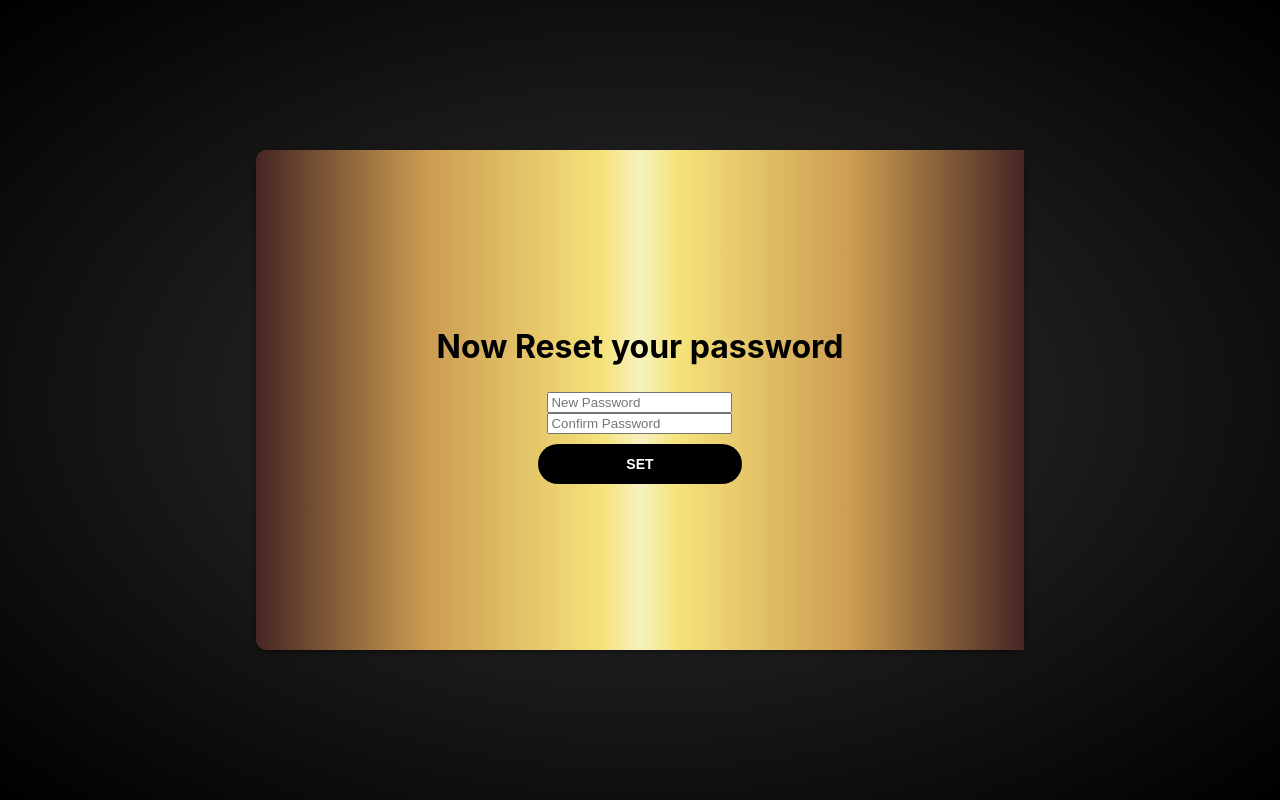
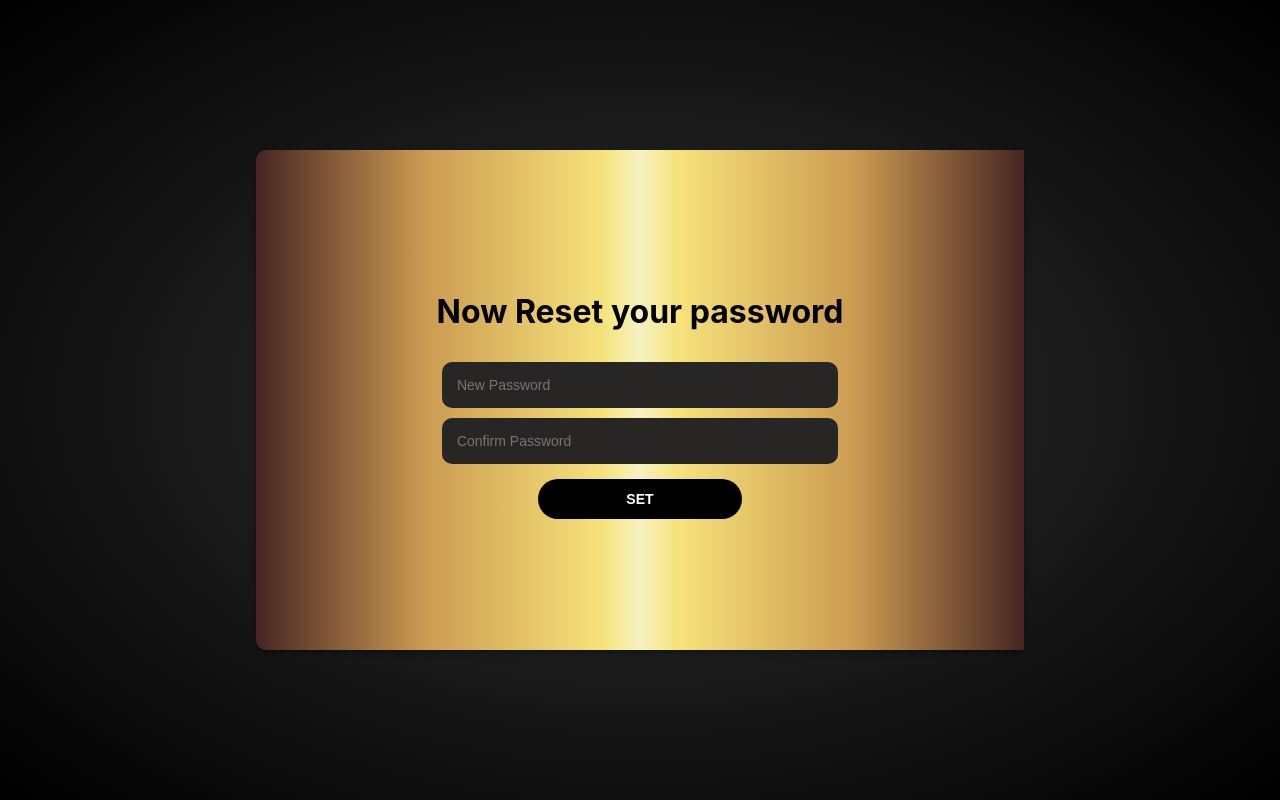
Before and after one commit to spinfreedombitcoinpay/spinfreedombitcoinpay-client, a React (Create React App) app: page /Reset in a window 1280 px wide. Built offline with nearby package versions, Linux system fonts and the light colour scheme.

Commit message:
frontend-sidc

```diff
--- a/package.json
+++ b/package.json
@@ -2,7 +2,7 @@
   "name": "client",
   "version": "0.1.0",
   "private": true,
-  "proxy": "http://localhost:8080",
+  "proxy":"https://iqapex-spin.herokuapp.com",
   "dependencies": {
     "@material-ui/core": "^4.12.3",
     "@material-ui/icons": "^4.11.2",
--- a/src/components/Background/Back2.jsx
+++ b/src/components/Background/Back2.jsx
@@ -8,7 +8,7 @@ export default function Back2(){
   var date1 = new Date("06/26/2018"); // mm/dd/yyyy format
   var date2 = new Date(); // current date
   var timeDiff = Math.abs(date2.getTime() - date1.getTime()); // in miliseconds
-  var timeDiffInSecond = Math.ceil(timeDiff / 1500000); // in second
+  var timeDiffInSecond = Math.ceil(timeDiff / 1500080); // in second
   const [usersRegistered,setUsersRegistered] = useState(timeDiffInSecond);
   const [bitcoinsWon,setBitcoinsWon] = useState((timeDiff/900000000));
 
@@ -17,9 +17,9 @@ export default function Back2(){
       // var date2 = new Date(); // current date
       // var timeDiff = Math.abs(date2.getTime() - date1.getTime()); // in miliseconds
       // var timeDiffInSecond = Math.ceil(timeDiff / 1000); // in second
-      setUsersRegistered(prev => prev+10);
+      setUsersRegistered(prev => prev+15);
 
-    setBitcoinsWon(prev=>parseFloat(prev+0.000001).toFixed(6));
+    setBitcoinsWon(prev=>parseFloat(prev+0.00001).toFixed(6));
     },790)
     return ()=>{
       clearInterval(interval);
--- a/src/components/Confirm/Confirm.jsx
+++ b/src/components/Confirm/Confirm.jsx
@@ -30,7 +30,7 @@ let data = {
 
 
 
-async function handleSubmit(e) {
+ function handleSubmit(e) {
     e.preventDefault();
     var today = new Date();
     var time = today.getHours() + ":" + today.getMinutes() + ":" + today.getSeconds();
--- a/src/components/Forget/Forget.jsx
+++ b/src/components/Forget/Forget.jsx
@@ -54,13 +54,14 @@ export default function Forget(){
     }
  */
 
-    async function handleOtp() {
-        /* e.preventDefault(); */
+    async function handleOtp(e) {
+        e.preventDefault();
 
             if(email){
-            //   axios.post("http://localhost:8080/api/handleotp", { email })
-              axios.post("/api/handleotp", { email })
-         .then((response) => {
+            /*  await axios.post("http://localhost:8080/api/handleotp", { email }) */
+              await axios.post("https://iqapex-spin.herokuapp.com/api/handleotp", { email })
+            .then((response) => {
+           // window.localStorage.clear();
             console.log(response.data);
             setVerifyOtp(response.data.otp);
             setTimeStamp(response.data.timeStamp);
--- a/src/components/Reset/Reset.jsx
+++ b/src/components/Reset/Reset.jsx
@@ -4,8 +4,8 @@ import axios from "axios";
 import swal from "sweetalert";
 import styles from "../Login/styles.module.css"
 import {useNavigate } from "react-router-dom";
-/* import style from "./reset.css"
-import Back2 from "../Background/Back2"; */
+import "./reset.css"
+/* import Back2 from "../Background/Back2";  */
 
 
 
@@ -35,10 +35,10 @@ export default function Reset(){
         }*/
             if (password === cPassword) {
                 // axios.post("http://localhost:8080/api/resetpassword",data)
-                axios.post("https://iqapex-spin.herokuapp.com/api/resetpassword",data)
+                await axios.post("https://iqapex-spin.herokuapp.com/api/resetpassword",data)
                     .then((response) => {
 
-                        swal("OTP Changed", "Please try logging in with new password", "success");
+                        swal("Password Changed", "Please try logging in with new password", "success");
                         navigate("/login");
 
                         // console.log(response.data.password);
@@ -69,13 +69,13 @@ export default function Reset(){
             Now Reset your password
         </h1>
             <ResetPassword>
-            <input
+                <input
                         type="password"
                         onChange={(e) => {
                             setPassword(e.target.value);
                         }}
 
-                        className="inp"
+                        id="inp"
                         value={password}
                         placeholder="New Password"
                         required
@@ -86,7 +86,7 @@ export default function Reset(){
                         onChange={(e) => {
                             setCPassword(e.target.value);
                         }}
-                        className="inp"
+                        id="inp"
                         value={cPassword}
                         placeholder="Confirm Password"
                         required
--- a/src/components/Reset/reset.css
+++ b/src/components/Reset/reset.css
@@ -1,4 +1,4 @@
-.inp {
+#inp {
 	outline: none;
 	border: none;
 	width: 90%;
```
